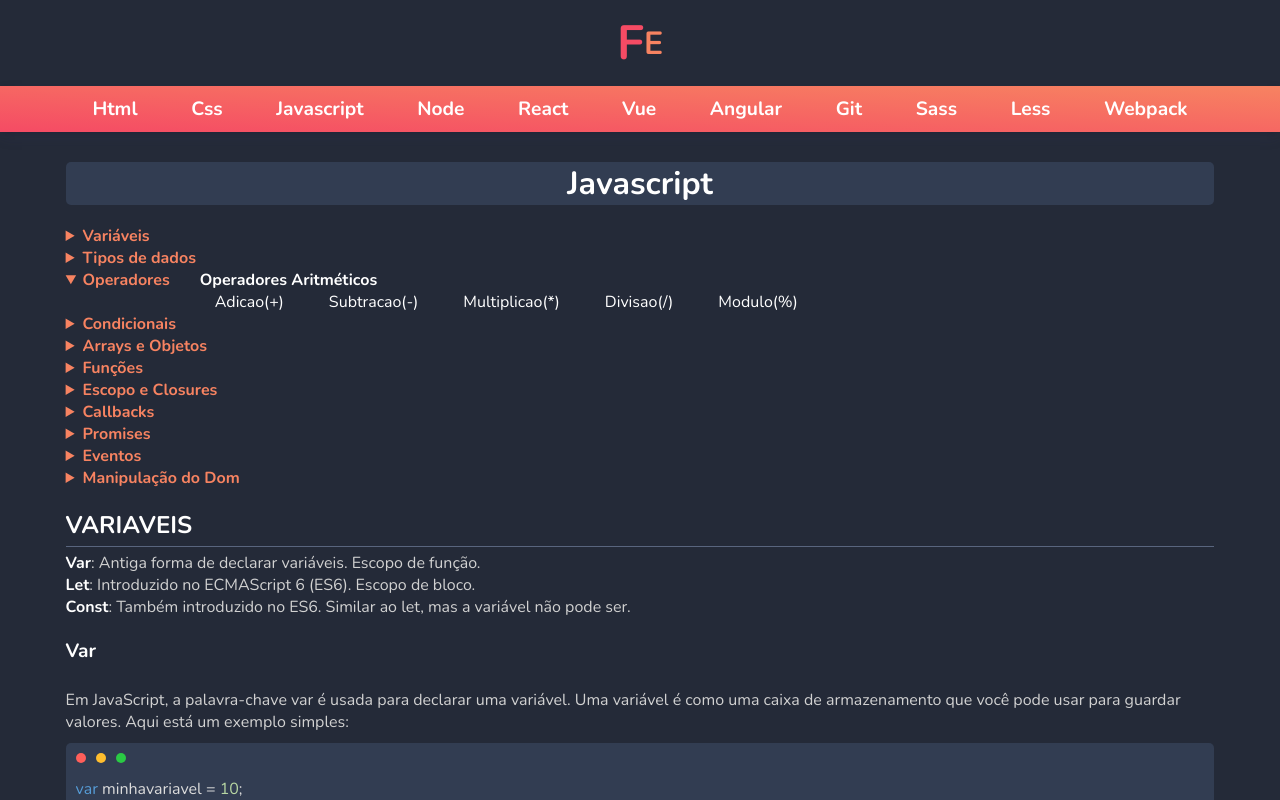
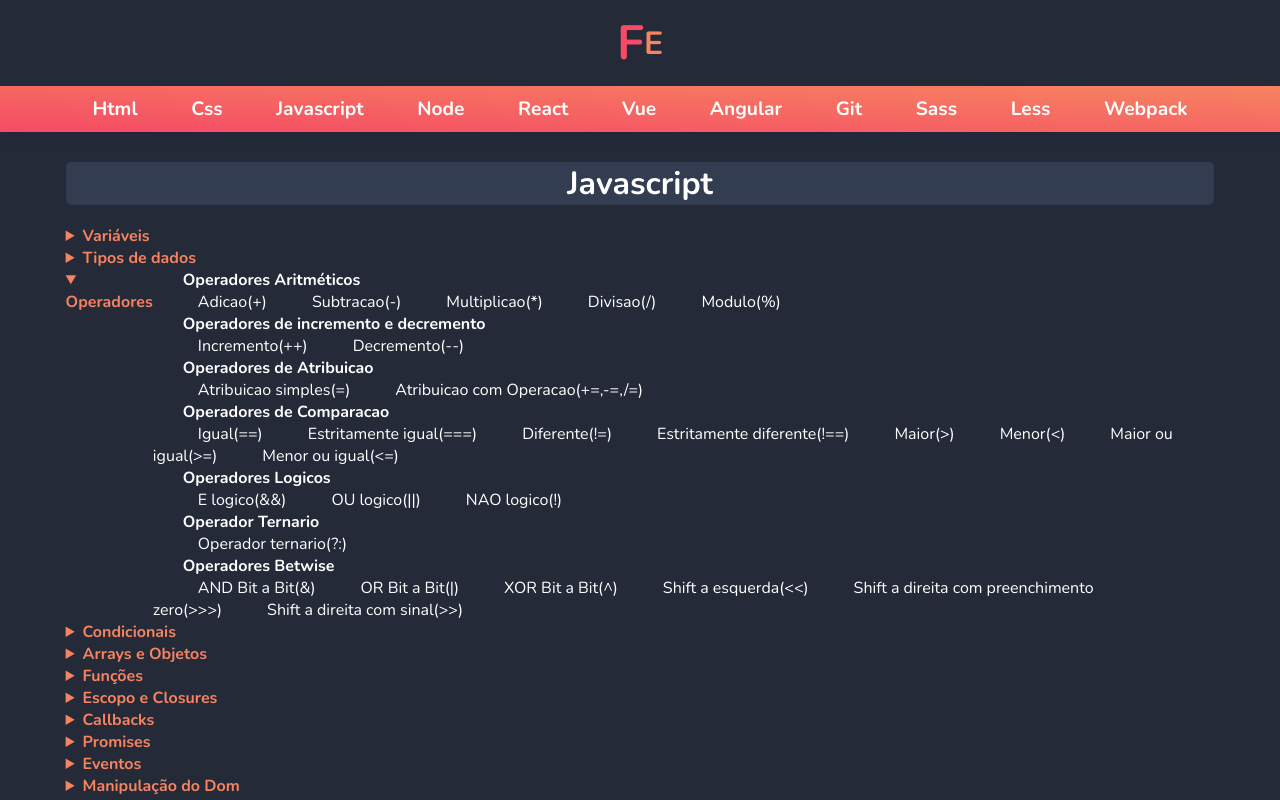
Before and after one commit to lucasalves77/Blog-Frontend, a React (Vite) app: page /javascript in a window 1280 px wide. Both pictures are taken after a click on the heading "Operadores". Shown: the top 800 px of the page. Built offline with nearby package versions, Linux system fonts and the light colour scheme.

Commit message:
ultimo commit

```diff
--- a/src/routes/Javascript.jsx
+++ b/src/routes/Javascript.jsx
@@ -34,11 +34,39 @@
         <details>
           <summary>Operadores</summary>
           <h6 className="sublist">Operadores Aritméticos</h6>
-          <a href="#adicao">Adicao(+)</a>
-          <a href="#subtracao">Subtracao(-)</a>
-          <a href="#multiplicao">Multiplicao(*)</a>
-          <a href="#divisao">Divisao(/)</a>
-          <a href="#modulo">Modulo(%)</a>
+            <a href="#adicao">Adicao(+)</a>
+            <a href="#subtracao">Subtracao(-)</a>
+            <a href="#multiplicao">Multiplicao(*)</a>
+            <a href="#divisao">Divisao(/)</a>
+            <a href="#modulo">Modulo(%)</a>
+          <h6 className="sublist">Operadores de incremento e decremento</h6>
+            <a href="#incremento">Incremento(++)</a>
+            <a href="#decremento">Decremento(--)</a>
+          <h6 className="sublist">Operadores de Atribuicao</h6>
+            <a href="#atribuicaoSimples">Atribuicao simples(=)</a>
+            <a href="#atribuicaoComOperacao">Atribuicao com Operacao(+=,-=,/=)</a>
+          <h6 className="sublist">Operadores de Comparacao</h6>
+            <a href="#igual">Igual(==)</a>
+            <a href="#estritamenteIgual">Estritamente igual(===)</a>
+            <a href="#diferente">Diferente(!=)</a>
+            <a href="#estritamenteDiferente">Estritamente diferente(!==)</a>
+            <a href="#maior">Maior({'>'})</a>
+            <a href="#menor">Menor({'<'})</a>
+            <a href="#maiorOuIgual">Maior ou igual({'>='})</a>
+            <a href="#menorOuIgual">Menor ou igual({'<='})</a>
+          <h6 className="sublist">Operadores Logicos</h6>
+            <a href="#elogico">E logico(&&)</a>
+            <a href="#oulogico">OU logico(||)</a>
+            <a href="#naoLogico">NAO logico(!)</a>
+          <h6 className="sublist">Operador Ternario</h6>
+            <a href="#operadorTernario">Operador ternario(?:)</a>
+          <h6 className="sublist">Operadores Betwise</h6>
+            <a href="#andBitaBit">AND Bit a Bit(&)</a>
+            <a href="#orBitaBit">OR Bit a Bit(|)</a>
+            <a href="#xorBitaBit">XOR Bit a Bit(^)</a>
+            <a href="#shiftaEsquerda">Shift a esquerda({'<<'})</a>
+            <a href="#shiftDireitaCompreenchimento">Shift a direita com preenchimento zero({'>>>'})</a>
+            <a href="#shiftDireitaComSinal">Shift a direita com sinal({'>>'})</a>
         </details>
         <details>
           <summary>Condicionais</summary>
@@ -395,36 +423,37 @@
         <h4>Operadores Aritmeticos</h4>
         <h5 id="adicao">Adicao(+)</h5>
         <h5 id="subtracao">Subtracao(-)</h5>
-        <h5>Multiplicao(*)</h5>
-        <h5>Divisao(/)</h5>
-        <h5>Modulo(%)</h5>
-        <h5>Incremento(++)</h5>
-        <h5>Decremento(--)</h5>
+        <h5 id="multiplicacao">Multiplicao(*)</h5>
+        <h5 id="divisao">Divisao(/)</h5>
+        <h5 id="modulo">Modulo(%)</h5>
+        <h4>Operadores de incremento e decremento</h4>
+        <h5 id="incremento">Incremento(++)</h5>
+        <h5 id="decremento">Decremento(--)</h5>
         <h4>Operadores de Atribuicao</h4>
-        <h5>Atribuicao simples(=)</h5>
-        <h5>Atribuicao com Operacao(+=,-=,/=)</h5>
+        <h5 id="atribuicaoSimples">Atribuicao simples(=)</h5>
+        <h5 id="atribuicaoComOperacao">Atribuicao com Operacao(+=,-=,/=)</h5>
         <h4>Operadores de comparacao</h4>
-        <h5>Igual(==)</h5>
-        <h5>Estritamente igual(===)</h5>
-        <h5>Diferente(!=)</h5>
-        <h5>Estritamente diferente(!==)</h5>
-        <h5>Maior({'>'})</h5>
-        <h5>Menor({'<'})</h5>
-        <h5>Maior ou igual({'>='})</h5>
-        <h5>Menor ou igual({'<='})</h5>
+        <h5 id="igual">Igual(==)</h5>
+        <h5 id="estritamenteIgual">Estritamente igual(===)</h5>
+        <h5 id="diferente">Diferente(!=)</h5>
+        <h5 id="estritamenteDiferente">Estritamente diferente(!==)</h5>
+        <h5 id="maior">Maior({'>'})</h5>
+        <h5 id="menor">Menor({'<'})</h5>
+        <h5 id="maiorOuIgual">Maior ou igual({'>='})</h5>
+        <h5 id="menorOuIgual">Menor ou igual({'<='})</h5>
         <h4>Operadores Logicos</h4>
-        <h5>E logico(&&)</h5>
-        <h5>OU logico(||)</h5>
-        <h5>NAO logico(!)</h5>
+        <h5 id="elogico">E logico(&&)</h5>
+        <h5 id="oulogico">OU logico(||)</h5>
+        <h5 id="naoLogico">NAO logico(!)</h5>
         <h4>Operador ternario</h4>
-        <h5>Operador ternario(?:)</h5>
+        <h5 id="operadorTernario">Operador ternario(?:)</h5>
         <h4>Operadores bitwise</h4>
-        <h5>AND Bit a Bit(&)</h5>
-        <h5>OR Bit a Bit(|)</h5>
-        <h5>XOR Bit a Bit(^)</h5>
-        <h5>Shift a esquerda({'<<'})</h5>
-        <h5>Shift a direita com preenchimento zero({'>>>'})</h5>
-        <h5>Shift a direita com sinal({'>>'})</h5>
+        <h5 id="andBitaBit">AND Bit a Bit(&)</h5>
+        <h5 id="orBitaBit">OR Bit a Bit(|)</h5>
+        <h5 id="xorBitaBit">XOR Bit a Bit(^)</h5>
+        <h5 id="shiftaEsquerda">Shift a esquerda({'<<'})</h5>
+        <h5 id="shiftDireitaCompreenchimento">Shift a direita com preenchimento zero({'>>>'})</h5>
+        <h5 id="shiftDireitaComSinal">Shift a direita com sinal({'>>'})</h5>
       </div>
       <div id="condicionais">
         <h3 className="tituloh3">CONDICIONAIS</h3>
```
